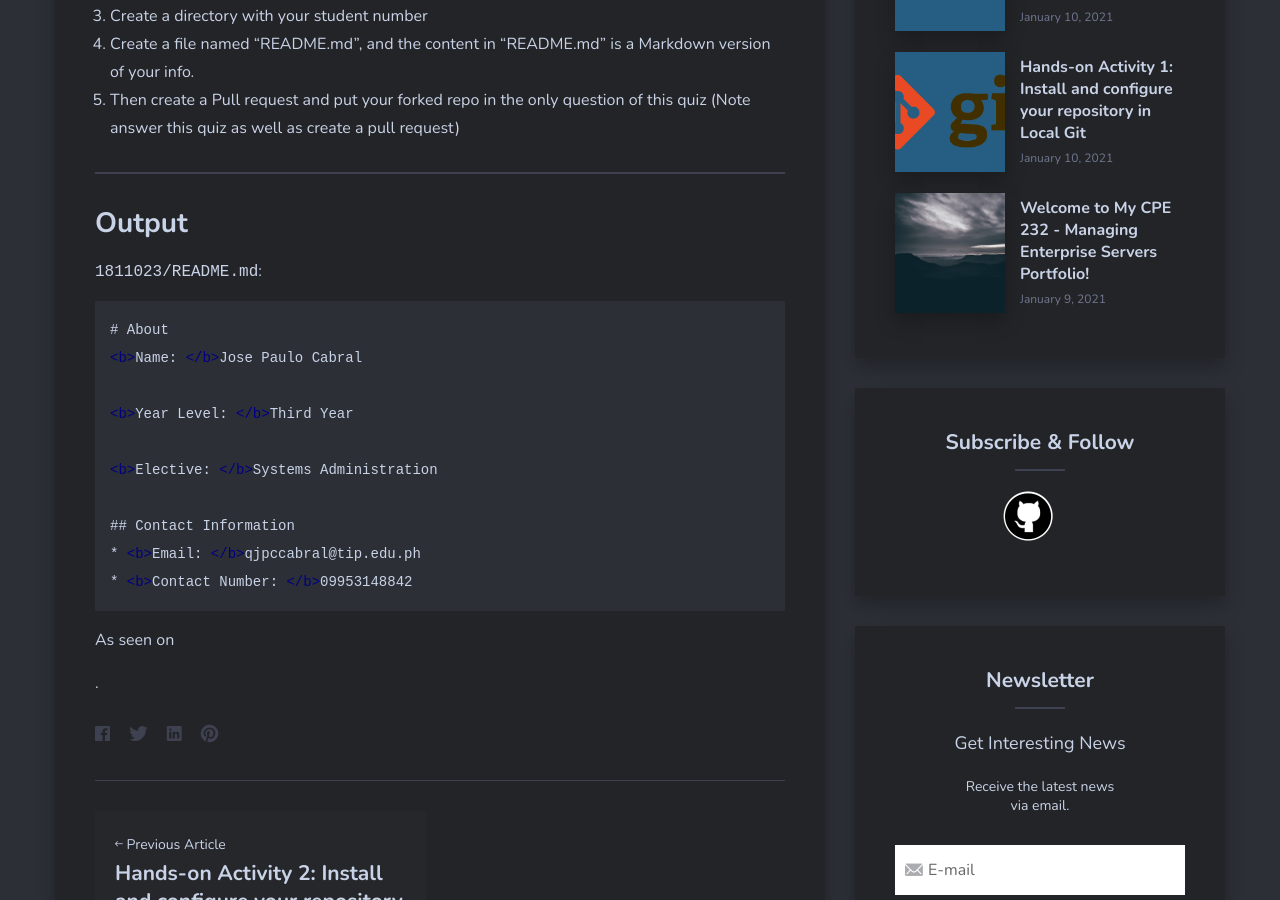
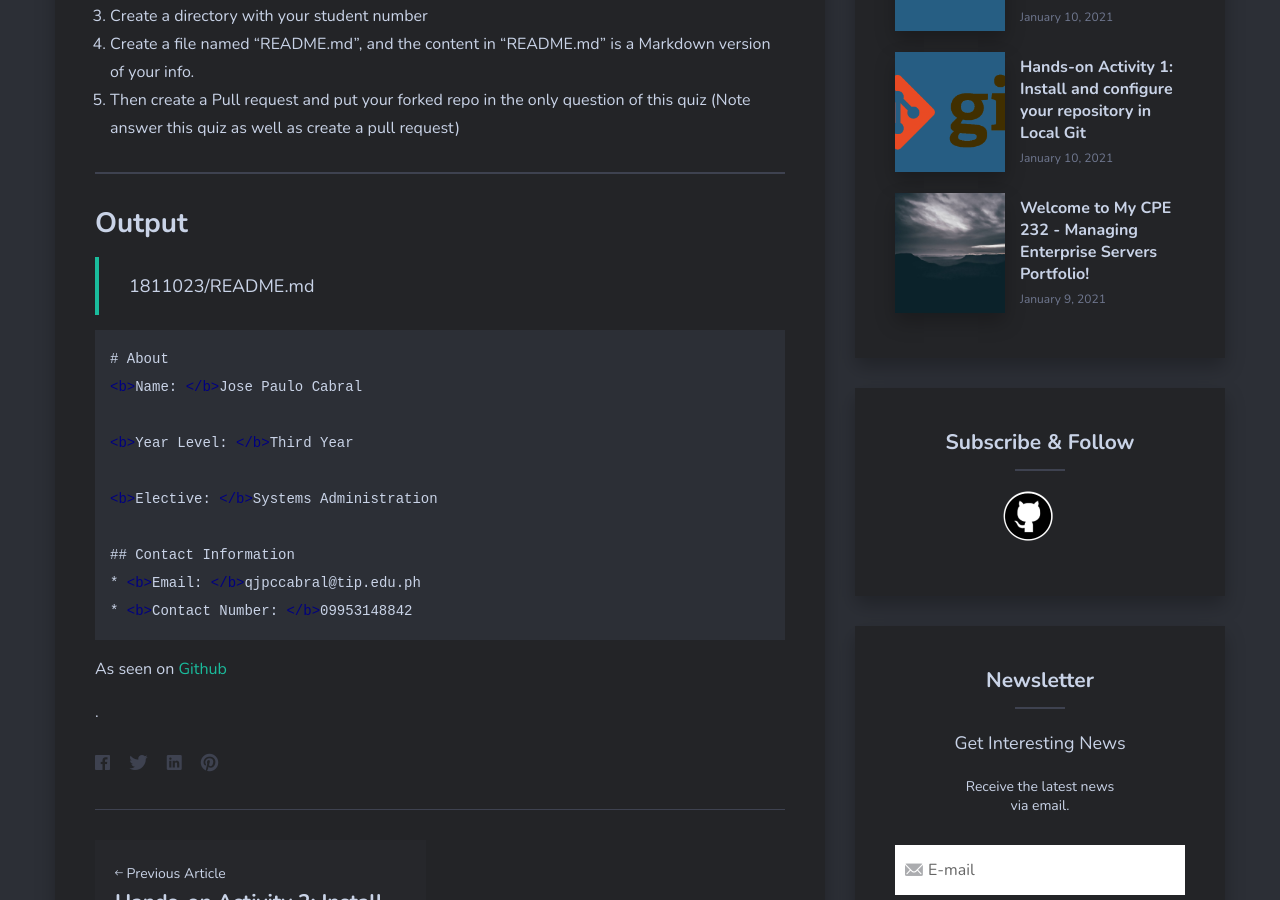
Before and after one commit to jpcabral-tip/jpcabral-tip.github.io, a Jekyll site: the page built from _posts/2021-01-10-quiz13.markdown, in a window 1280 px wide and 900 px high, scrolled down 1058 px. Built offline with Jekyll 4.4.1, drawn with Linux system fonts in a browser that asks for light colours; nearby versions of some CDN libraries; comment, search, counter and statistics services are not loaded.

Commit message:
Design change on quiz13 markdown

```diff
--- a/_posts/2021-01-10-quiz13.markdown
+++ b/_posts/2021-01-10-quiz13.markdown
@@ -17,7 +17,7 @@ tags:   [Prelim, Quiz]
 
 ## Output
 
-``1811023/README.md``:
+> 1811023/README.md
 {% highlight html %}
 # About
 <b>Name: </b>Jose Paulo Cabral
@@ -32,4 +32,4 @@ tags:   [Prelim, Quiz]
 {% endhighlight %}
 
 
-<p>As seen on <a href="https://github.com/jpcabral-tip/sysad2-12021/tree/cabral-quiz1-3"></a></p>.
+<p>As seen on <a href="https://github.com/jpcabral-tip/sysad2-12021/tree/cabral-quiz1-3">Github</a></p>.
```
